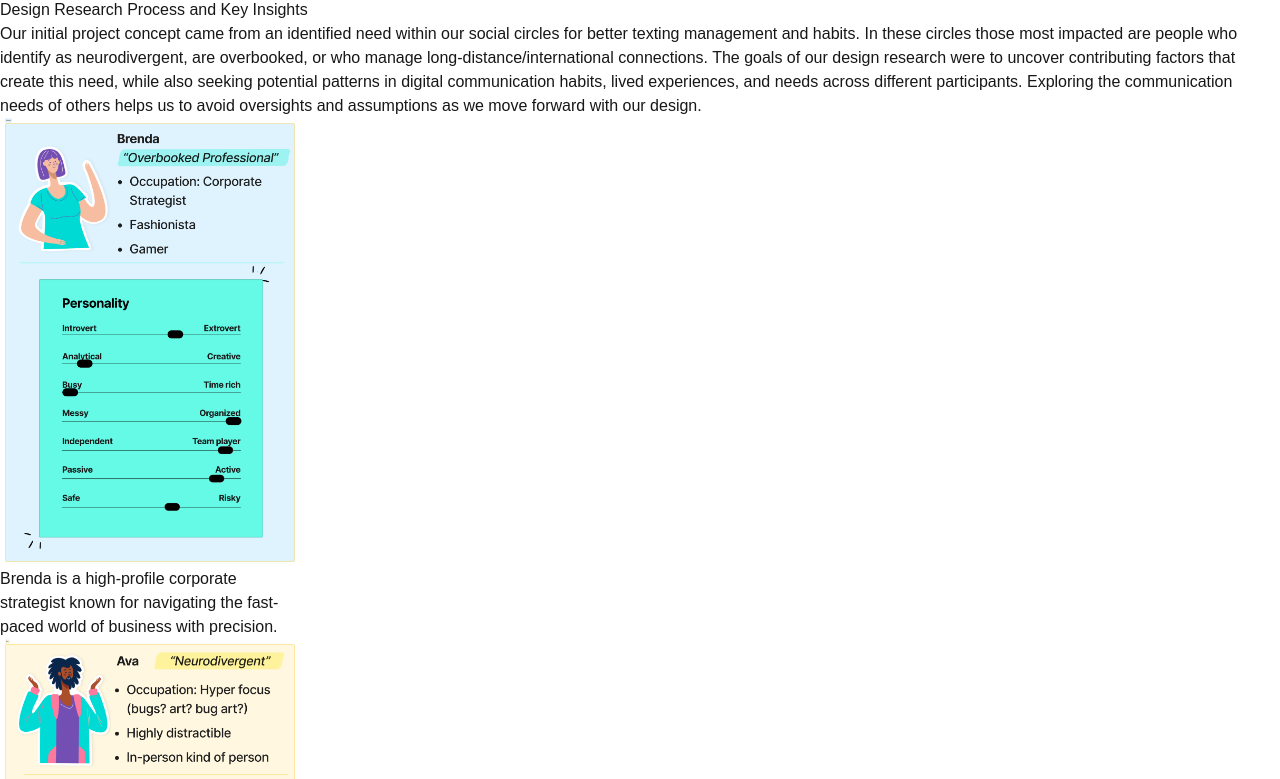
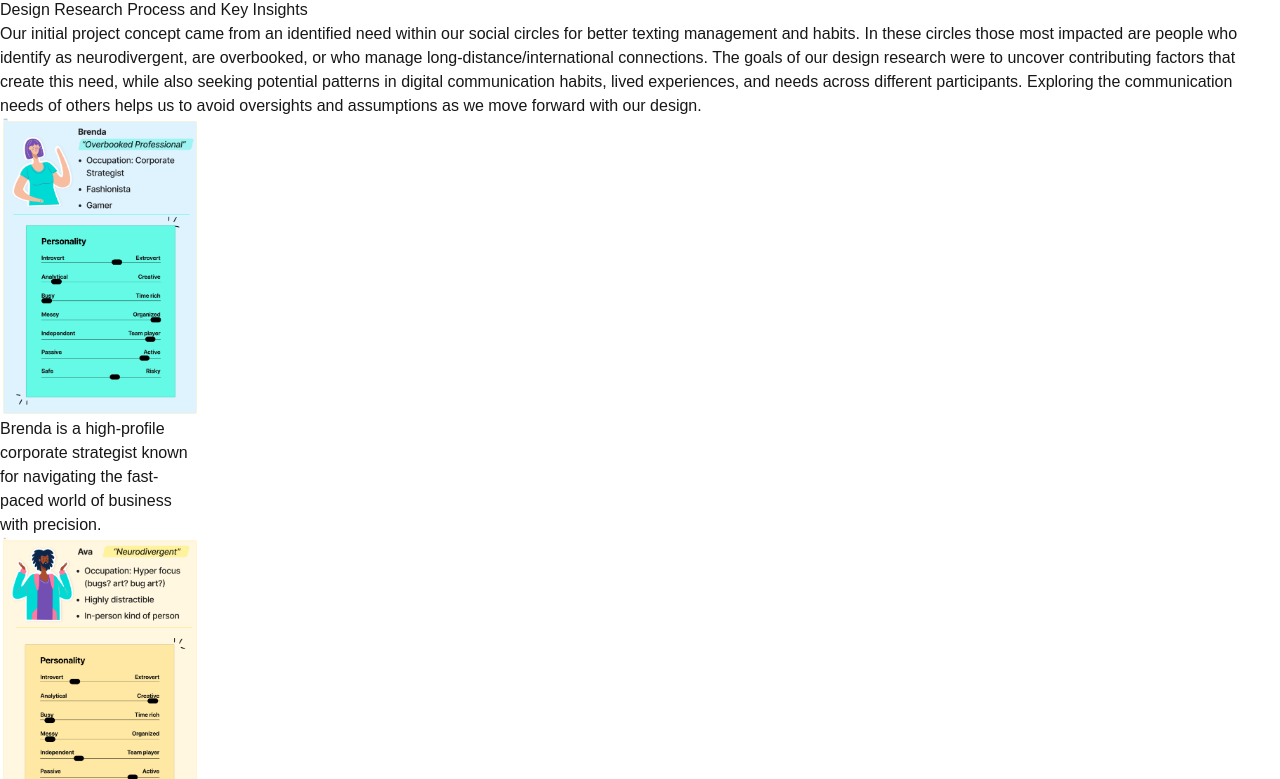
Before and after one commit to andrewpking/kingdrewsea-portfolio, a Next.js app: page /mindmii in a window 1280 px wide. Shown: the part 1221-2000 px from the top of the page. Built offline with nearby package versions, Linux system fonts and the light colour scheme.

Commit message:
Image now grabs text content and displays it as a block of equal width to the image.

```diff
--- a/src/app/components/ProjectImagesBlock.tsx
+++ b/src/app/components/ProjectImagesBlock.tsx
@@ -15,11 +15,13 @@ interface ProjectImagesBlockProps {
 
 const ProjectImagesBlock: React.FC<ProjectImagesBlockProps> = ({ images, direction = 'row', width, maxHeight }) => {
   return (
-    <div className={`project-images-block flex-${direction === 'column' ? 'flex-col' : 'flex-row'} gap-4`} style={{ maxWidth: `${width * 100}px`, maxHeight }}>
+    <div className={`project-images-block flex ${direction === 'row' ? 'flex-col' : 'flex-row'}`} style={{ maxHeight }}>
       {images.map((image, index) => (
-        <div key={index} className={`image-container flex flex-${direction} gap-2`}>
-          <Image src={image.src} alt={image.alt} width={width * 100} height={400} className="image" />
-          <p className="block w-full overflow-hidden text-ellipsis whitespace-nowrap">{image.caption}</p>
+        <div key={index} className={`flex ${direction === 'row' ? 'flex-col' : 'flex-row'} gap-2`} style={{ maxWidth: `${width * 100/ images.length + 50}px` }}>
+          <div className="image-container block">
+            <Image src={image.src} alt={image.alt} width={width * 100} height={400} className="image" />
+            <p className={`inline w-${width * 100} overflow-none whitespace`}>{image.caption}</p>
+          </div>
         </div>
       ))}
     </div>
```
